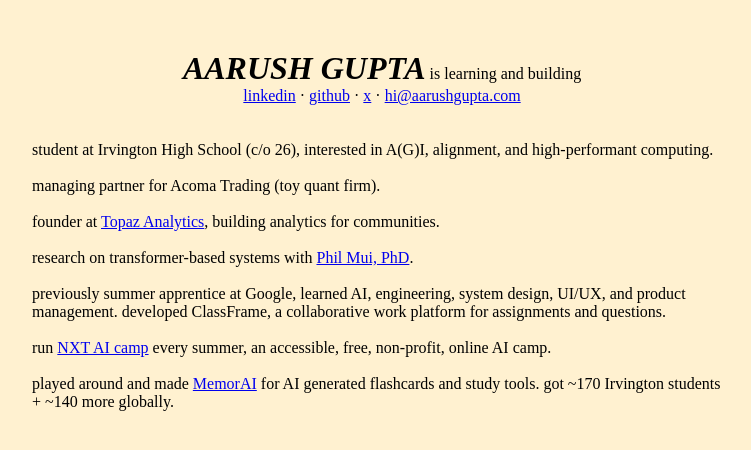
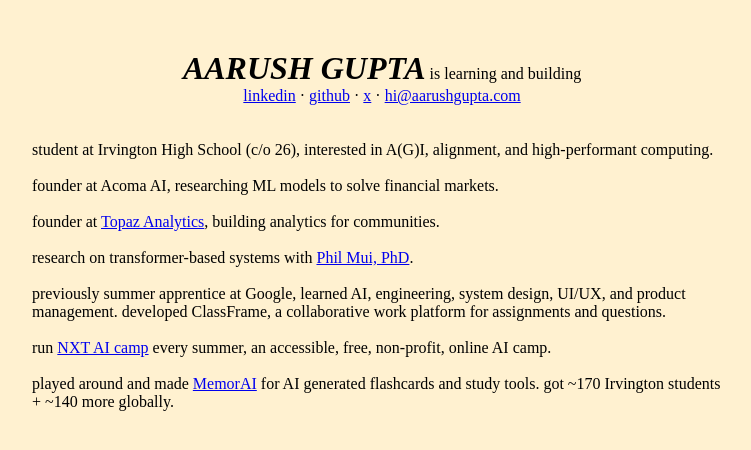
Before and after one commit to notallm/notallm.github.io, a Jekyll site: the page built from index.html, in a window 1280 px wide. Shown: the top 450 px of the page, without its empty margins (258-1009 px from the left). Built offline with Jekyll 4.4.1, drawn with Linux system fonts in a browser that asks for light colours.

Commit message:
revise acoma

```diff
--- a/index.html
+++ b/index.html
@@ -16,7 +16,7 @@
 <div>
     student at Irvington High School (c/o 26), interested in A(G)I, alignment, and high-performant computing.
     <br><br>
-    managing partner for Acoma Trading (toy quant firm).
+    founder at Acoma AI, researching ML models to solve financial markets.
     <br><br>
     founder at <a href = "https://usetopaz.com/">Topaz Analytics</a>, building analytics for communities.
     <br><br>
```
